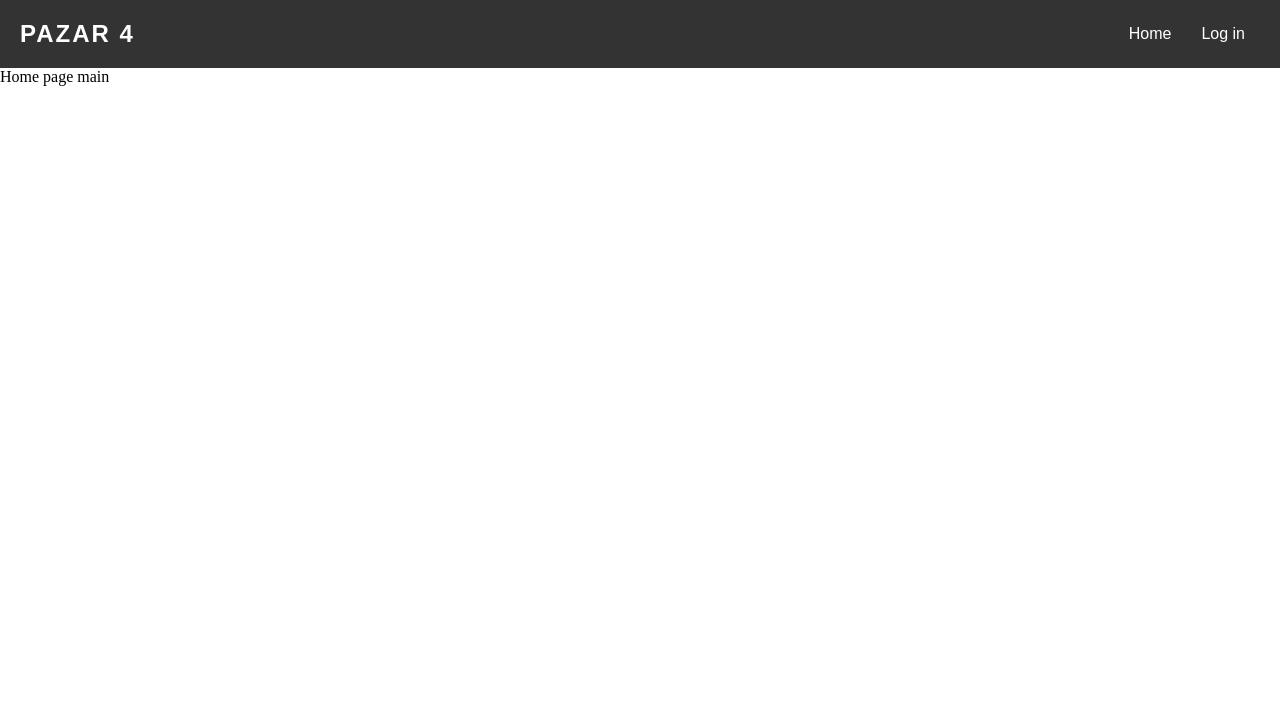
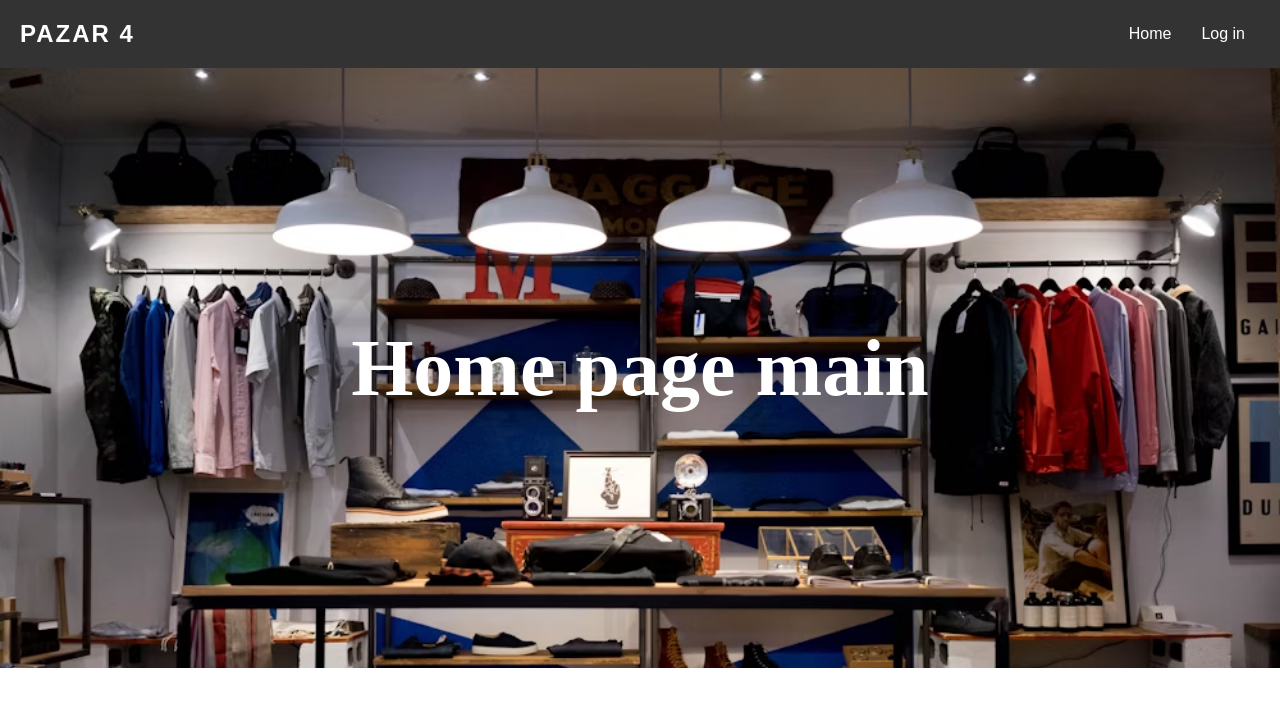
Before and after one commit to Kostadin-Pejoski/React-Eshop, a React (Create React App) app: page /home in a window 1280 px wide. Shown: the top 706 px of the page. Built offline with nearby package versions, Linux system fonts and the light colour scheme; no server answers.

Commit message:
added image on homepage

```diff
--- a/public/index.html
+++ b/public/index.html
@@ -24,7 +24,7 @@
       work correctly both with client-side routing and a non-root public URL.
       Learn how to configure a non-root public URL by running `npm run build`.
     -->
-    <title>React App</title>
+    <title>React EShop App</title>
   </head>
   <body>
     <noscript>You need to enable JavaScript to run this app.</noscript>
--- a/src/Components/HomePageMain.jsx
+++ b/src/Components/HomePageMain.jsx
@@ -1,6 +1,6 @@
 export default function HomePageMain(){
     return (
-        <div>
+        <div className="homePageMain">
             Home page main
         </div>
     )
--- a/src/index.css
+++ b/src/index.css
@@ -187,3 +187,16 @@ nav a:hover{
   width: 20%;
   display: block;
 }
+
+.homePageMain{
+  display: flex;
+  justify-content: center;
+  align-items: center;
+  background-image: url('/public/background.avif');
+  background-repeat: no-repeat;
+  background-size: cover;
+  height:600px;
+  font-weight: bold;
+  color: white;
+  font-size: 5em;
+}
```
Also changed, not shown: public/background.avif (added).
